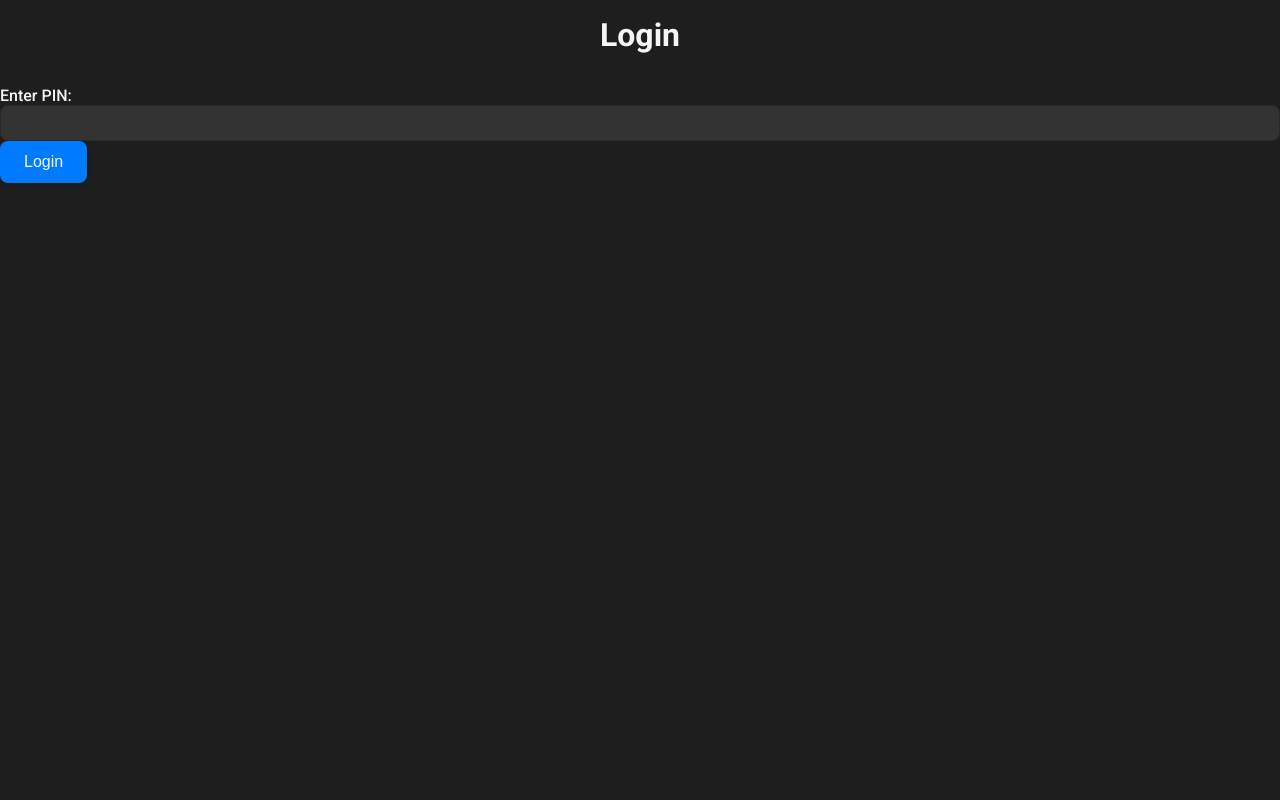
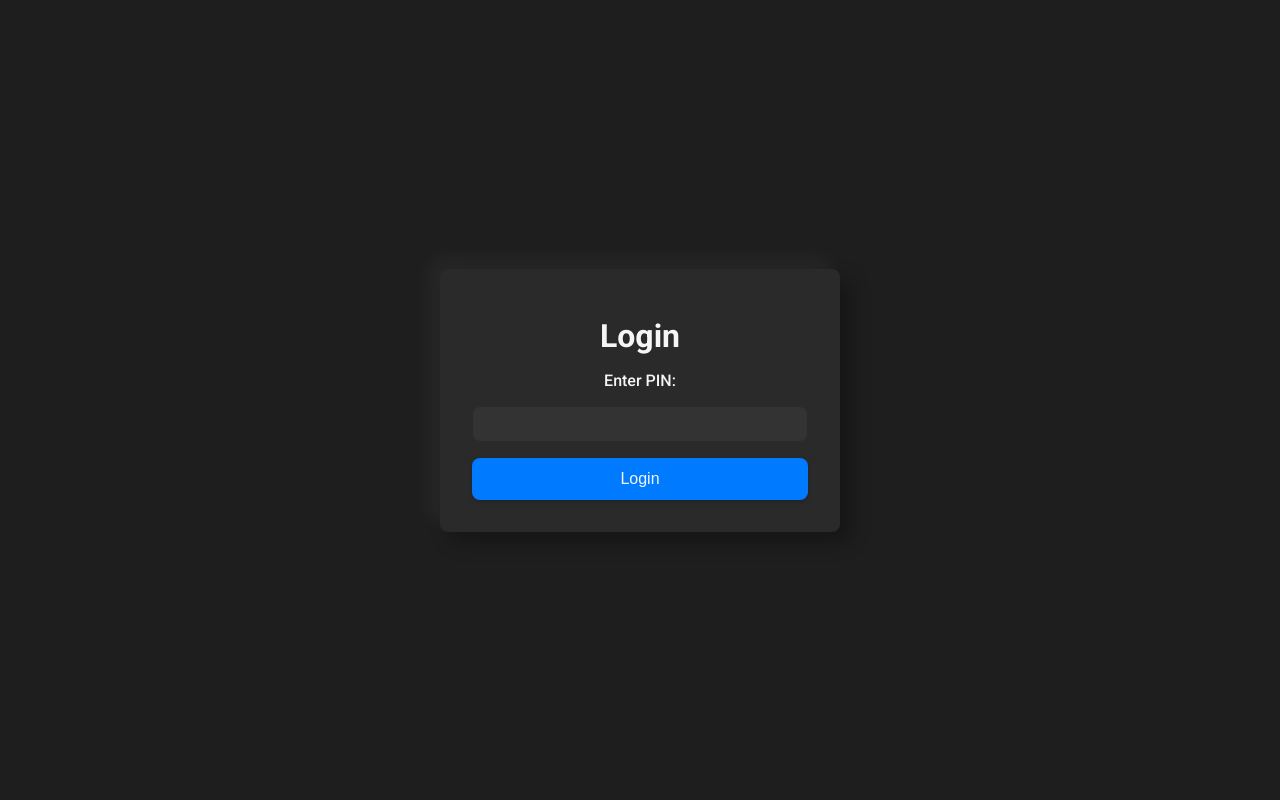
Before and after one commit to realronaldrump/every-street, a Python web app: template templates/login.html in a window 1280 px wide. Run offline with Jinja, Linux system fonts and the light colour scheme; the template is opened without the code that fills it, so the values that code supplies are empty.

Commit message:
layout updates

```diff
--- a/static/css/styles.css
+++ b/static/css/styles.css
@@ -188,6 +188,36 @@ button:disabled {
   background-color: var(--tertiary-bg);
 }
 
+/* Login Styles */
+.login-container {
+  max-width: 400px;
+  width: 100%;
+  padding: 2rem;
+  background-color: var(--secondary-bg);
+  border-radius: var(--border-radius);
+  box-shadow: 10px 10px 20px rgba(0, 0, 0, 0.3),
+              -10px -10px 20px rgba(255, 255, 255, 0.05);
+  text-align: center;
+}
+
+.login-wrapper {
+  display: flex;
+  justify-content: center;
+  align-items: center;
+  height: 100vh;
+  padding: 1rem;
+}
+
+.login-container h1 {
+  margin-bottom: 1rem;
+}
+
+.login-container form {
+  display: flex;
+  flex-direction: column;
+  gap: 1rem;
+}
+
 /* Feedback Styles */
 #feedback-container {
   position: fixed;
--- a/waco_streets_analyzer.py
+++ b/waco_streets_analyzer.py
@@ -16,7 +16,7 @@ class WacoStreetsAnalyzer:
         self.cache_file = 'waco_streets_cache.pkl'
         self.streets_gdf = None
         self.traveled_streets = set()
-        self.snap_distance = 0.0000001
+        self.snap_distance = 0.00000001
         self.sindex = None
         self.load_data()
 
```
Also changed, not shown: other parts of static/css/styles.css (+53 -7 lines), static/js/map.js (+32 -9 lines), templates/index.html (+28 -25 lines), 1 other file.
